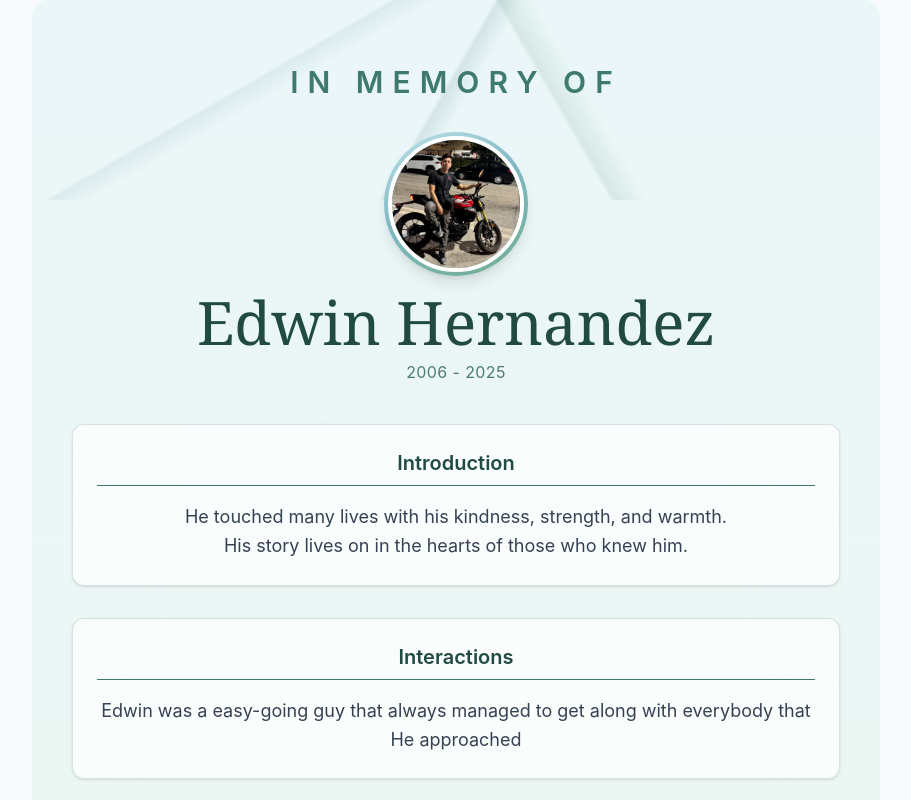
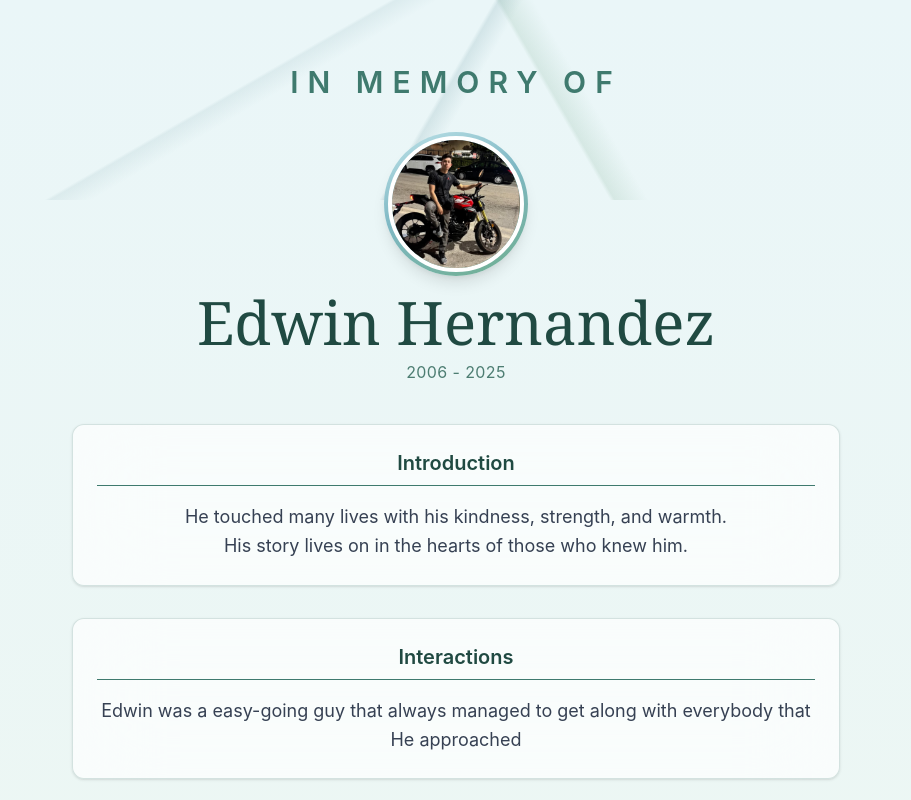
Before and after one commit to theBreadLover/memorial, a React (Vite) app: page / in a window 1280 px wide. Shown: the top 800 px of the page, without its empty margins (184-1095 px from the left). Built offline with nearby package versions, Linux system fonts and the light colour scheme.

Commit message:
small style changes

```diff
--- a/package.json
+++ b/package.json
@@ -19,7 +19,7 @@
     "postcss": "^8.5.28",
     "react": "^19.2.8",
     "react-dom": "^19.2.8",
-    "react-router-dom": "^7.18.3",
+    "react-router-dom": "^7.18.4",
     "tailwindcss": "^4.3.3"
   },
   "devDependencies": {
--- a/src/App.tsx
+++ b/src/App.tsx
@@ -26,7 +26,7 @@ export default function App () {
   return (
     <BrowserRouter>
       <main
-        className="min-h-screen bg-background-color text-black flex flex-col items-center px-1"
+        className="app-container"
         role="main"
         aria-labelledby="memorial-title"
         >
--- a/src/index.css
+++ b/src/index.css
@@ -89,6 +89,13 @@
     }
 }
 
+@layer utilities {
+    .app-container {
+        @apply min-h-screen text-black flex flex-col items-center px-1;
+        background: linear-gradient(180deg, #eaf6f8 0%, #eef7f0 55%, #ffffff 100%);
+    }
+}
+
 @theme {
     --color-line-color: #0000001A;
     --color-background-color: #F9FAFB;
```
Also changed, not shown: 2 other files (tests, documents, lock files or other folders).
